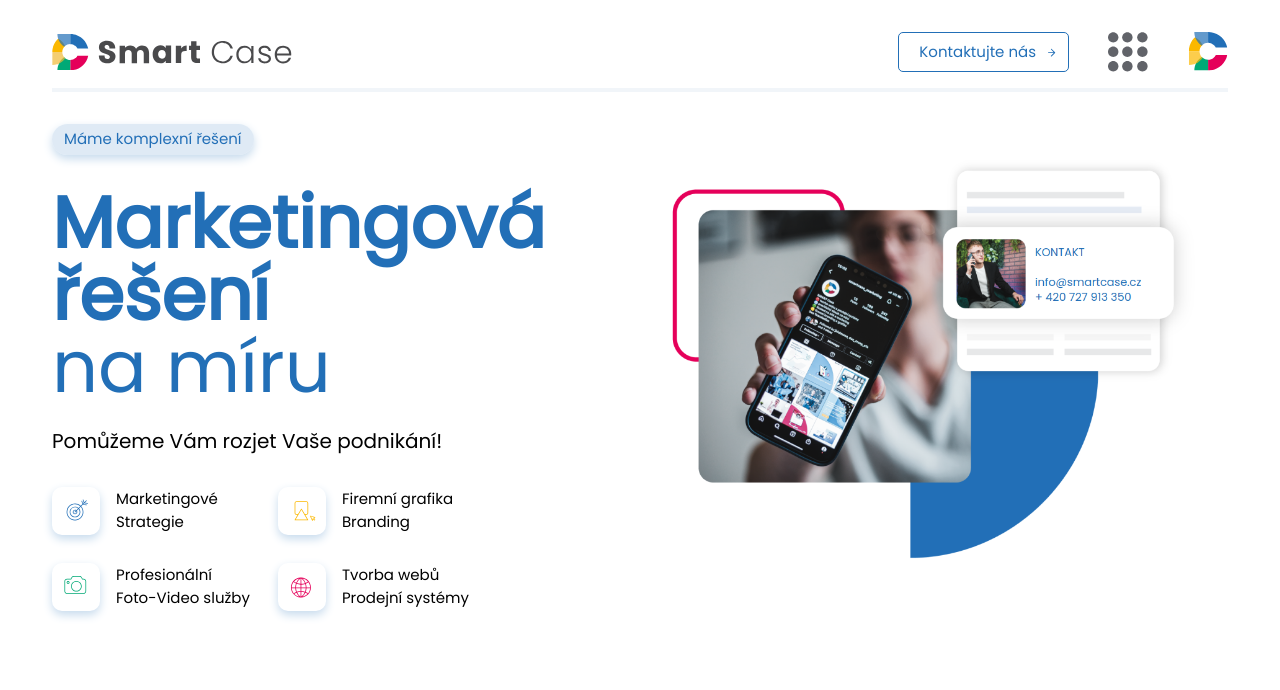
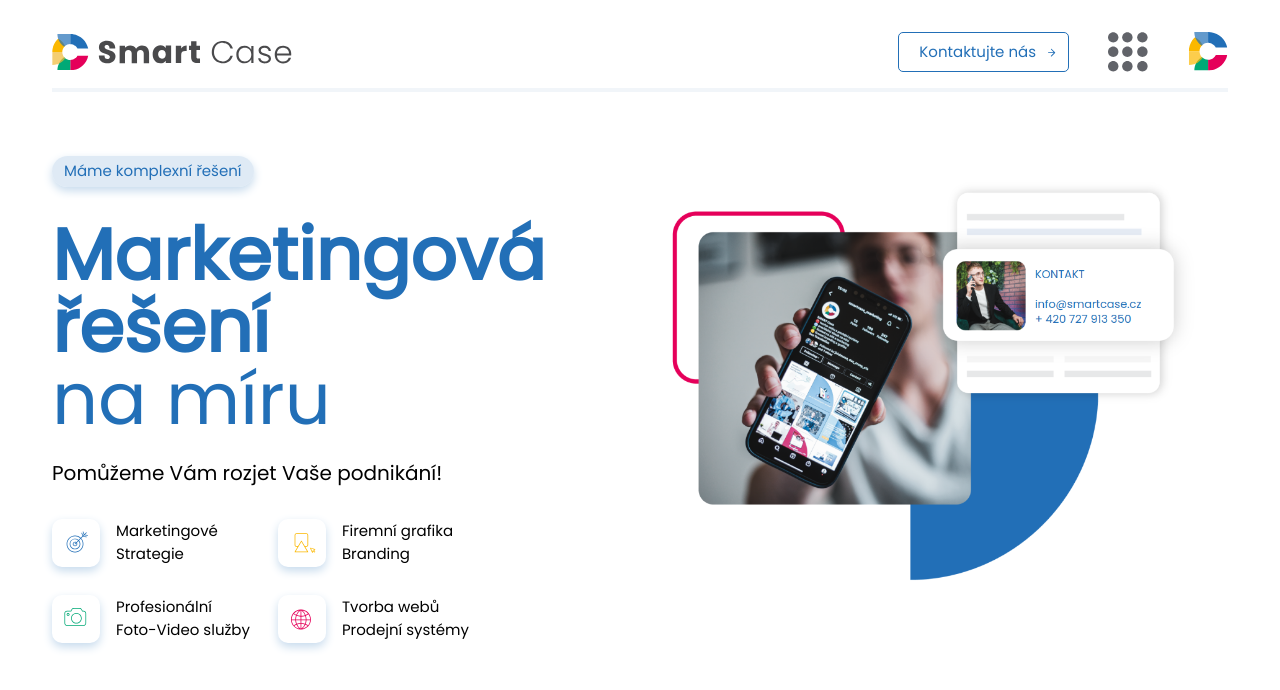
Before and after one commit to mjablecnik/SmartCase-web, a SvelteKit app: page / in a window 1280 px wide. Shown: the top 690 px of the page. Built offline with nearby package versions, Linux system fonts and the light colour scheme.

Commit message:
Add section folder into lib

```diff
--- a/src/lib/components/MainImage.svelte
+++ b/src/lib/components/MainImage.svelte
@@ -1,4 +1,4 @@
-<img src="/images/main-image.png"/>
+<img src="/images/main-image.png" />
 
 <!--
 <div class="relative w-auto h-auto">
--- /dev/null
+++ b/src/lib/sections/Header.svelte
@@ -0,0 +1,25 @@
+<script>
+  import SmartCaseLogo from '../svg/SmartCaseLogo.svelte';
+  import SmartCaseIcon from '../svg/SmartCaseIcon.svelte';
+  import MenuIcon from '../svg/MenuIcon.svelte';
+  import Button from '../components/Button.svelte';
+</script>
+
+<div class="container mx-auto">
+  <div class="flex justify-between pb-4 place-items-center p-8">
+    <SmartCaseLogo />
+    <div class="flex grid-cols-3 gap-4 lg:gap-10 place-items-center">
+      <Button> Kontaktujte nás</Button>
+      <MenuIcon />
+      <SmartCaseIcon />
+    </div>
+  </div>
+  <div class="divide-line lg:mx-8 mb-8"> </div>
+</div>
+
+<style>
+  .divide-line {
+    border-bottom-width: 4px;
+    border-color: rgb(241 245 249);
+  }
+</style>
--- /dev/null
+++ b/src/lib/sections/MainSection.svelte
@@ -0,0 +1,18 @@
+<script>
+  import MainImage from '../components/MainImage.svelte';
+  import MainTitle from '../components/MainTitle.svelte';
+  import Button from '../components/Button.svelte';
+  import Pill from '../components/Pill.svelte';
+  import ServiceLabels from '../components/ServiceLabels.svelte';
+</script>
+
+<div class="container mx-auto block w-auto">
+  <div class="grid grid-cols-2 p-8 items-start">
+    <div class="grid gap-8">
+      <Pill>Máme komplexní řešení</Pill>
+      <MainTitle thickText="Marketingová řešení" thinText="na míru" description="Pomůžeme Vám rozjet Vaše podnikání!" />
+      <ServiceLabels />
+    </div>
+    <MainImage />
+  </div>
+</div>
--- a/src/routes/+layout.svelte
+++ b/src/routes/+layout.svelte
@@ -1,31 +1,9 @@
 <script>
   import '../app.css';
-  import SmartCaseLogo from '../lib/svg/SmartCaseLogo.svelte';
-  import SmartCaseIcon from '../lib/svg/SmartCaseIcon.svelte';
-  import MenuIcon from '../lib/svg/MenuIcon.svelte';
-  import Button from '../lib/components/Button.svelte';
+  import Header from '../lib/sections/Header.svelte';
 </script>
 
 
-<div class="container mx-auto">
-  <div class="flex justify-between pb-4 place-items-center p-8">
-    <SmartCaseLogo />
-    <div class="flex grid-cols-3 gap-4 lg:gap-10 place-items-center">
-      <Button> Kontaktujte nás</Button>
-      <MenuIcon />
-      <SmartCaseIcon />
-    </div>
-  </div>
-  <div class="divide-line lg:mx-8"> </div>
-</div>
-
-
+<Header />
 
 <slot />
-
-<style>
-  .divide-line {
-    border-bottom-width: 4px;
-    border-color: rgb(241 245 249);
-  }
-</style>
--- a/src/routes/+page.svelte
+++ b/src/routes/+page.svelte
@@ -1,24 +1,5 @@
 <script>
-  import MainImage from '../lib/components/MainImage.svelte';
-  import MainTitle from '../lib/components/MainTitle.svelte';
-  import Button from '../lib/components/Button.svelte';
-  import Pill from '../lib/components/Pill.svelte';
-  import ServiceLabels from '../lib/components/ServiceLabels.svelte';
+  import MainSection from '../lib/sections/MainSection.svelte';
 </script>
 
-<div class="container mx-auto block w-auto">
-  <div class="grid grid-cols-2 p-8 items-center">
-    <div class="grid gap-8">
-      <Pill>Máme komplexní řešení</Pill>
-      <MainTitle thickText="Marketingová řešení" thinText="na míru" description="Pomůžeme Vám rozjet Vaše podnikání!" />
-      <ServiceLabels />
-    </div>
-    <MainImage />
-  </div>
-</div>
-
-<style>
-  .label {
-    @apply block text-gray-700 text-sm font-bold mb-2;
-  }
-</style>
+<MainSection />
```
